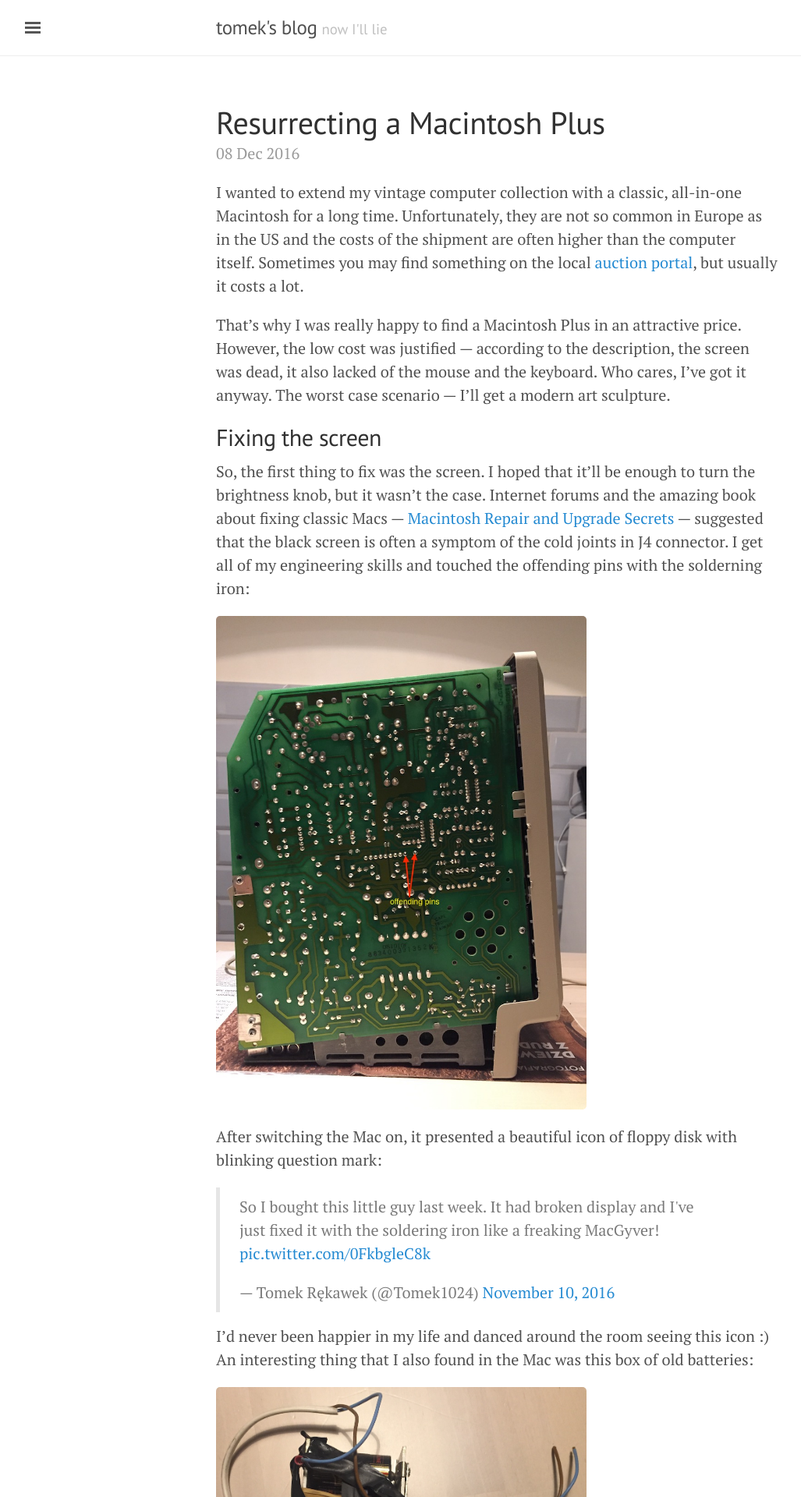
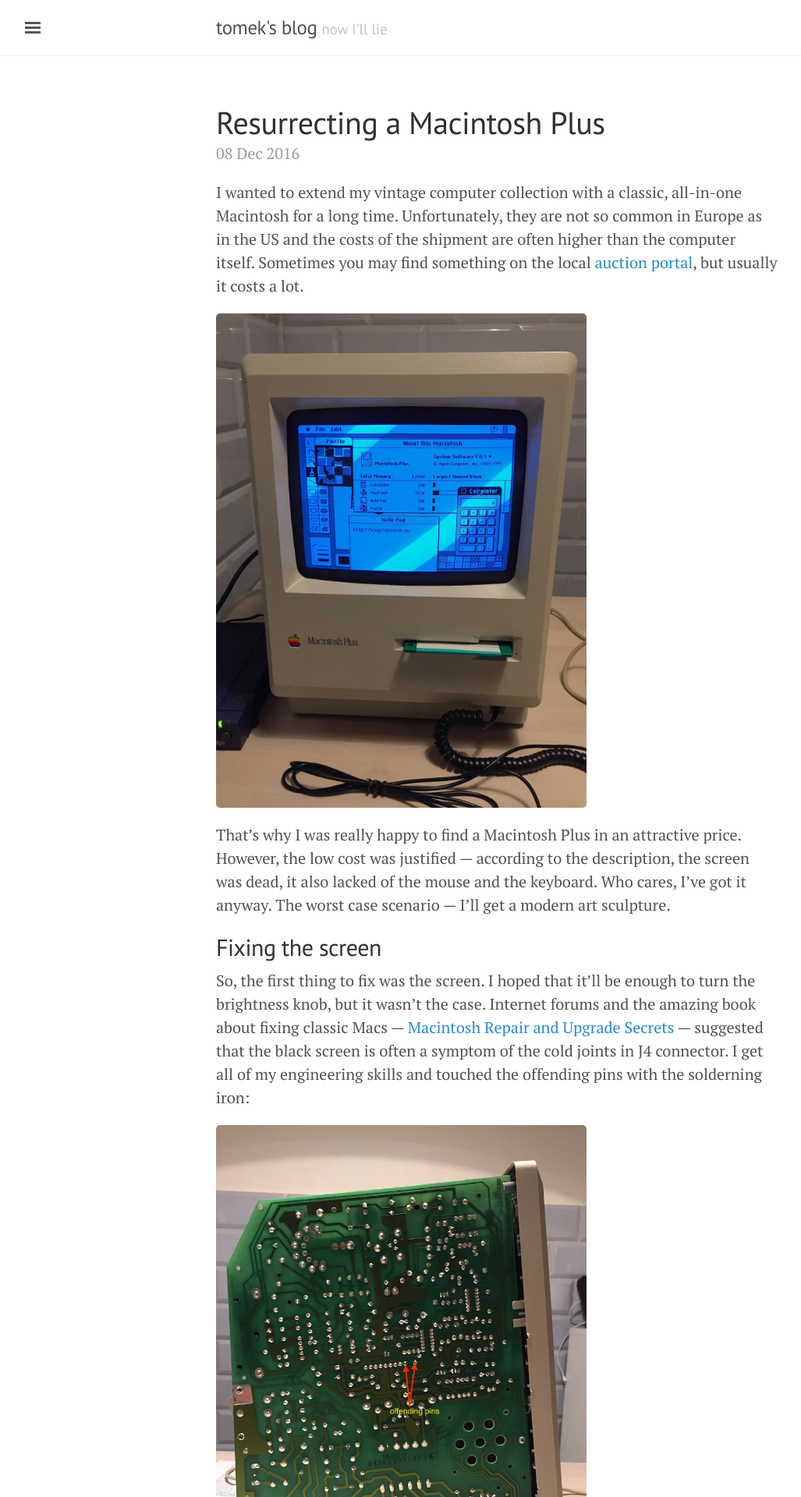
Before and after one commit to trekawek/blog.rekawek.eu, a Jekyll site: the page built from _posts/2016-12-08-mac-plus.md, in a window 1280 px wide. Shown: the top 1920 px of the page at 78% size, without its empty margins (3-1030 px from the left). Built offline with Jekyll 4.4.1, drawn with Linux system fonts in a browser that asks for light colours; comment, search, counter and statistics services are not loaded.

Commit message:
Added a Mac photo.

```diff
--- a/_posts/2016-12-08-mac-plus.md
+++ b/_posts/2016-12-08-mac-plus.md
@@ -4,6 +4,8 @@
 ---
 
 I wanted to extend my vintage computer collection with a classic, all-in-one Macintosh for a long time. Unfortunately, they are not so common in Europe as in the US and the costs of the shipment are often higher than the computer itself. Sometimes you may find something on the local [auction portal](http://www.allegro.pl), but usually it costs a lot.
+
+![My Mac Plus](/assets/mac/mac-plus.jpg){:width="66%"}
 
 That's why I was really happy to find a Macintosh Plus in an attractive price. However, the low cost was justified --- according to the description, the screen was dead, it also lacked of the mouse and the keyboard. Who cares, I've got it anyway. The worst case scenario --- I'll get a modern art sculpture.
 
```
Also changed, not shown: assets/mac/mac-plus.jpg (added).
